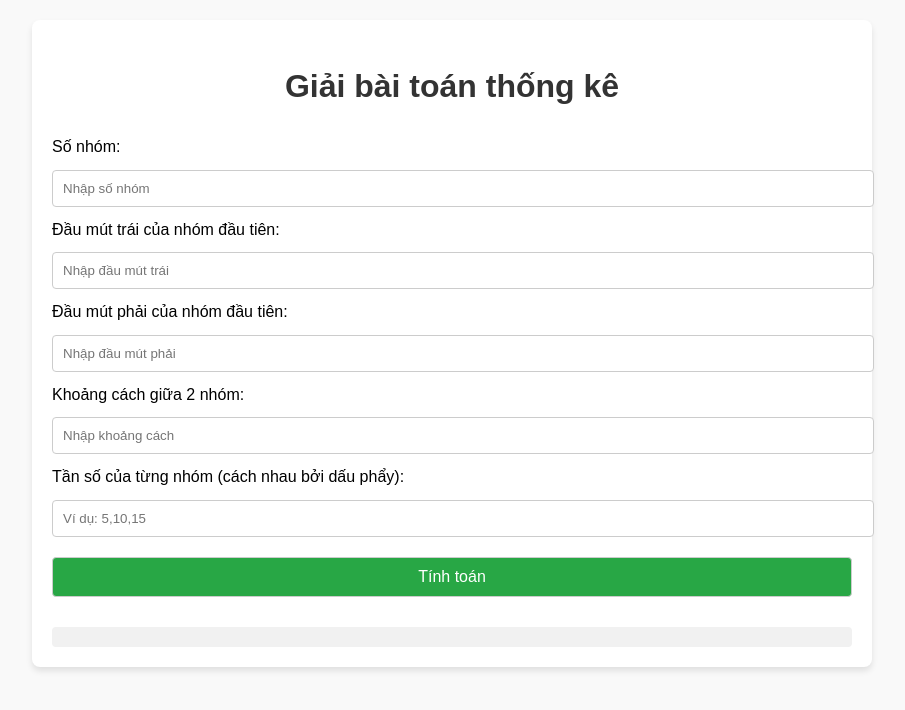
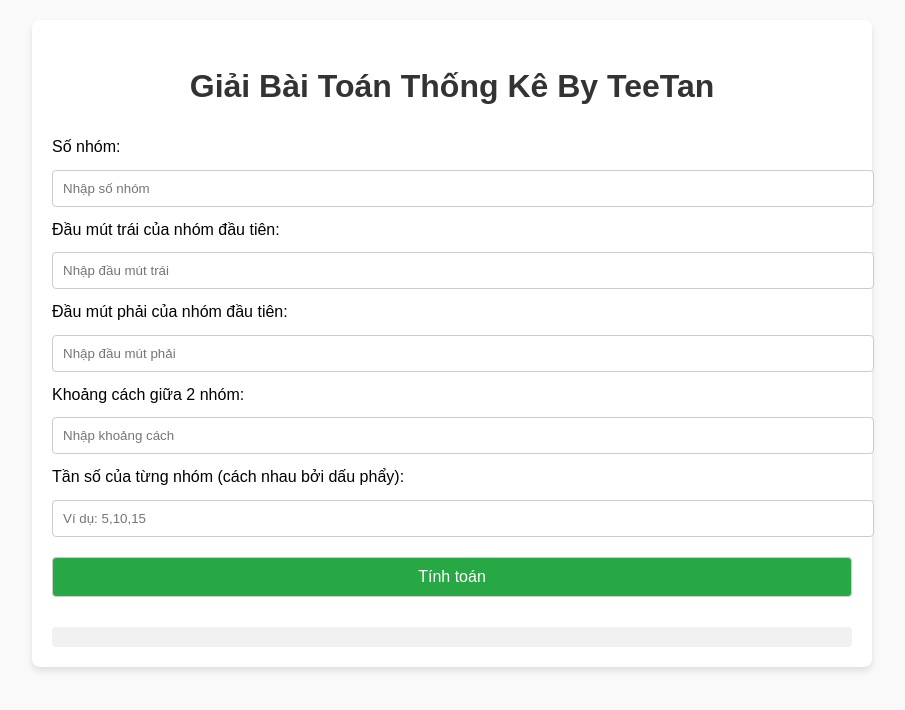
Before and after one commit to teetan2008/thongke, a plain HTML site: page index.html in a window 1280 px wide. Shown: the whole page, without its empty margins (188-1093 px from the left). Drawn offline with Linux system fonts and the light colour scheme.

Commit message:
Update index.html

```diff
--- a/index.html
+++ b/index.html
@@ -3,7 +3,7 @@
   <head>
     <meta charset="UTF-8" />
     <meta name="viewport" content="width=device-width, initial-scale=1.0" />
-    <title>Thống kê nhóm</title>
+    <title>Bài ToánThống Kê</title>
     <style>
       body {
         font-family: Arial, sans-serif;
@@ -51,7 +51,7 @@
   </head>
   <body>
     <div class="container">
-      <h1>Giải bài toán thống kê</h1>
+      <h1>Giải Bài Toán Thống Kê By TeeTan</h1>
       <label for="n">Số nhóm:</label>
       <input type="number" id="n" placeholder="Nhập số nhóm" />
 
```
